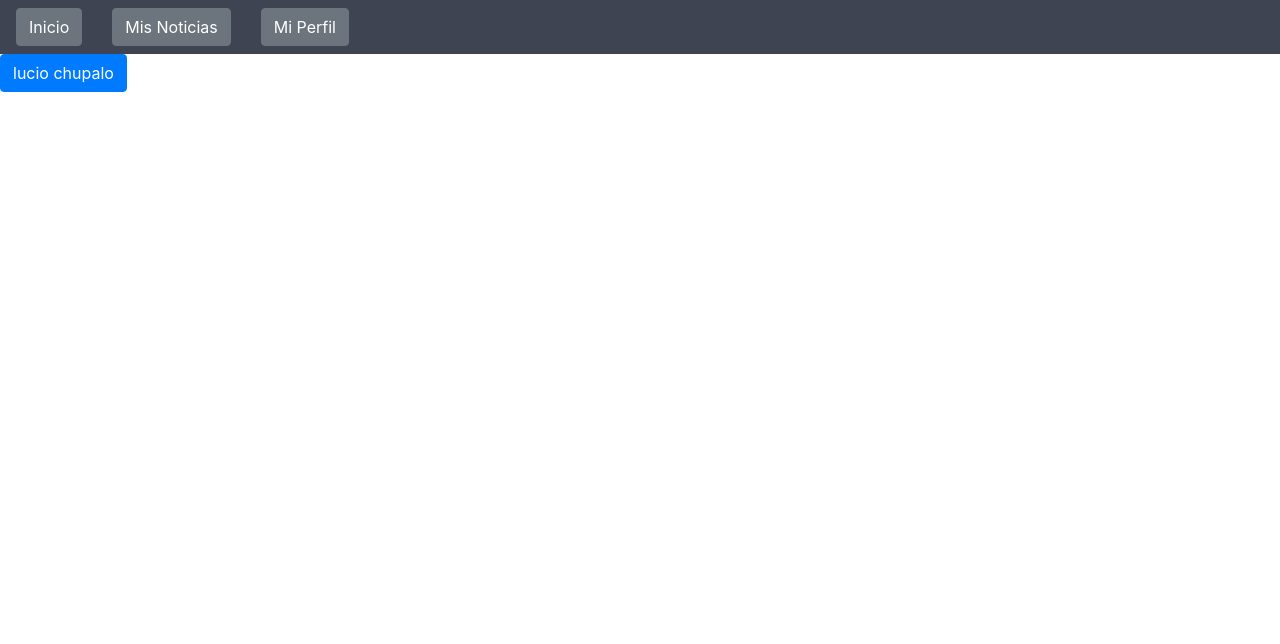
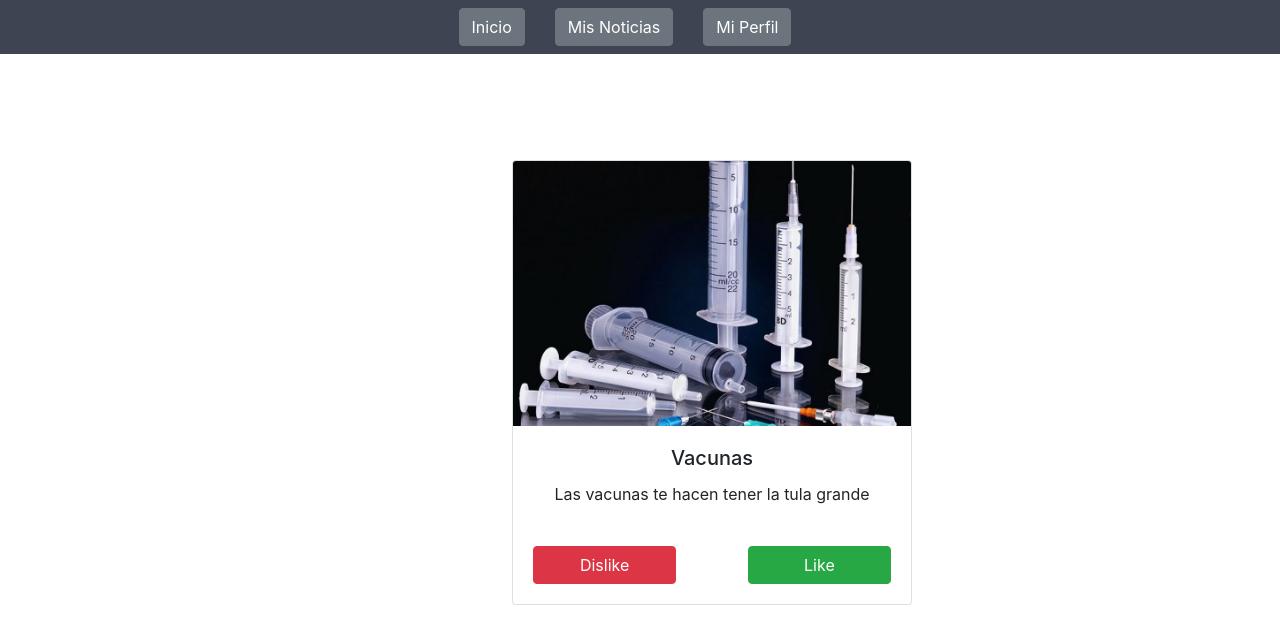
Before and after one commit to luciofondon98/Dise-o-de-Interfaces-2020-2, a React (Create React App) app: page / in a window 1280 px wide. Shown: the top 644 px of the page. Built offline with nearby package versions, Linux system fonts and the light colour scheme.

Commit message:
añadiendo tinder card version 1.0

```diff
--- a/package.json
+++ b/package.json
@@ -10,6 +10,7 @@
     "react": "^17.0.1",
     "react-bootstrap": "^1.4.0",
     "react-dom": "^17.0.1",
+    "react-dropdown": "^1.9.0",
     "react-router-dom": "^5.2.0",
     "react-scripts": "4.0.0",
     "web-vitals": "^0.2.4"
--- a/src/App.js
+++ b/src/App.js
@@ -5,16 +5,16 @@ import { Router, Switch, Route } from "react-router-dom";
 import history from './helpers/history'
 
 import 'bootstrap/dist/css/bootstrap.min.css';
-import Button from 'react-bootstrap/Button';
 import NavBar from './components/navbar/navbar';
+import Tinder_Card from './components/tinder_card'
 
 function App() {
   return (
     <div>
       <header>
         <NavBar></NavBar>
-        <Button>lucio chupalo</Button>
       </header>
+      <Tinder_Card></Tinder_Card>
     </div>
   );
 }
--- a/src/components/navbar/navbar.js
+++ b/src/components/navbar/navbar.js
@@ -1,6 +1,8 @@
 import React, { Component } from 'react';
 import routes from './routes';
 import history from '../../helpers/history';
+
+// import Dropdown from 'react-dropdown';
 
 class navbar extends Component{ //transforma la clase en componente
 
@@ -21,7 +23,7 @@ class navbar extends Component{ //transforma la clase en componente
         //esto es para que muestre contenido HTML
         return(//codigo jsx
         <div>
-            <div className="navbar navbar-dark "style={{ alignItems:'center',display: 'block',  backgroundColor: '#3f4452'}}> {/*hola*/}
+            <div className="navbar navbar-dark "style={{ alignItems:'center',display: 'block',  backgroundColor: '#3f4452', float: "none", textAlign: "center"}}> {/*hola*/}
                 <div className='nav-options'>
                         {pages.map( (value, index) => {
                             return(
@@ -31,6 +33,8 @@ class navbar extends Component{ //transforma la clase en componente
                                 >
                                     {value.name}
                                 </button>
+                                // <Dropdown options={this.state.options_para_quimio} onChange={(event) => this.onSelect(event,pacientes.id)} value= "Cambia" placeholder="Select an option"/>
+                                // <Dropdown options="asd"/>
                             );
                         })}
                     </div>
--- /dev/null
+++ b/src/components/tinder_card.js
@@ -0,0 +1,25 @@
+import { render } from '@testing-library/react';
+import React, { Component } from 'react';
+import imagen from '../images/vacunas.jpg'
+
+class tinder_card extends Component{
+    render(){
+        return(
+        <div style={{display: "flex", position: 'absolute', left: '40%', top: '20%', justifyContent: 'center'}}>
+            <div className="card" style={{width: '25rem', textAlign: 'center'}}>
+                <img className="card-img-top" src={imagen} alt="Card image cap"></img>
+                <div className="card-body">
+                    <h5 className="card-title">Vacunas</h5>
+                    <p className="card-text">Las vacunas te hacen tener la tula grande</p>
+                </div>
+                <div className="card-body">
+                    <button type="button" className="btn btn-danger" style={{width: "40%", float: "left"}}>Dislike</button>
+                    <button type="button" className="btn btn-success" style={{width: "40%", float: "right"}}>Like</button>
+                </div>
+            </div>
+        </div>
+        );
+    }
+};
+
+export default tinder_card;
```
Also changed, not shown: src/images/vacunas.jpg (added), 1 other file (tests, documents, lock files or other folders).
